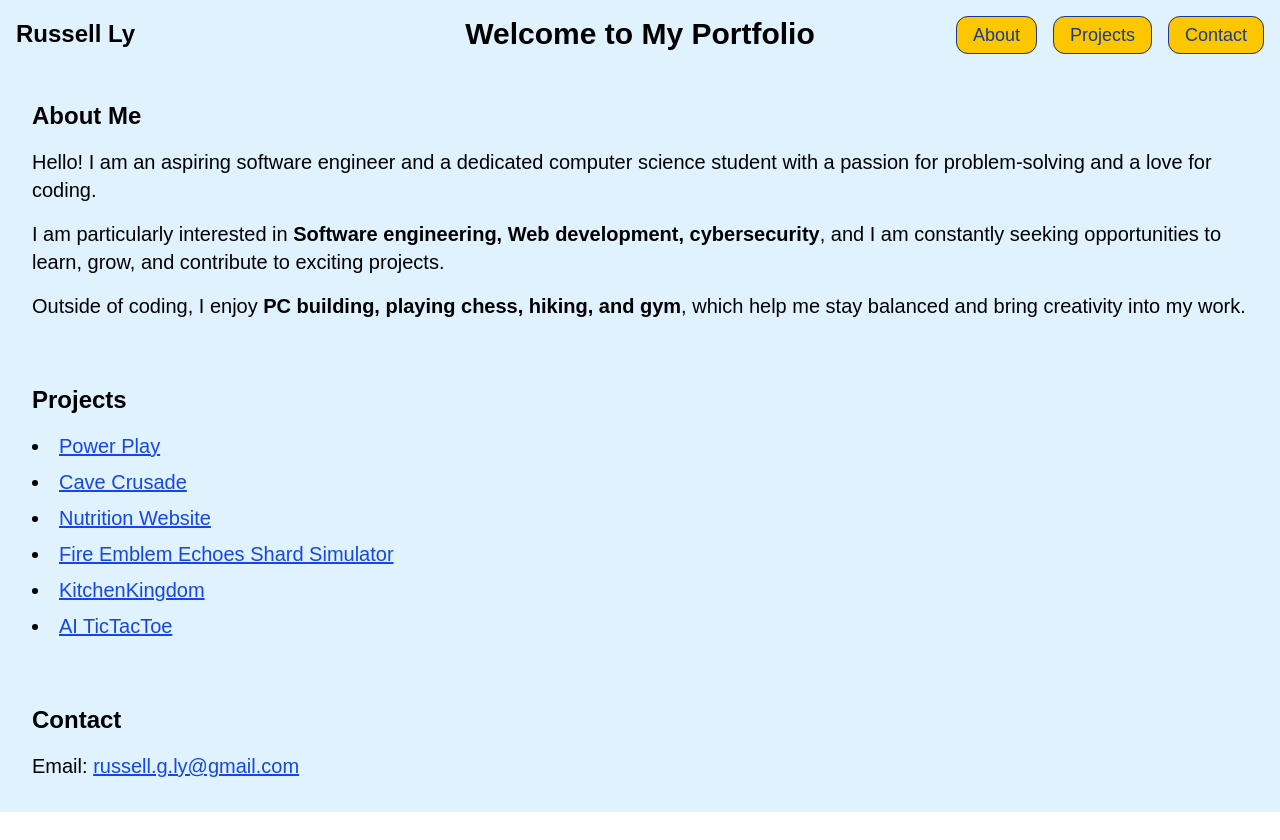
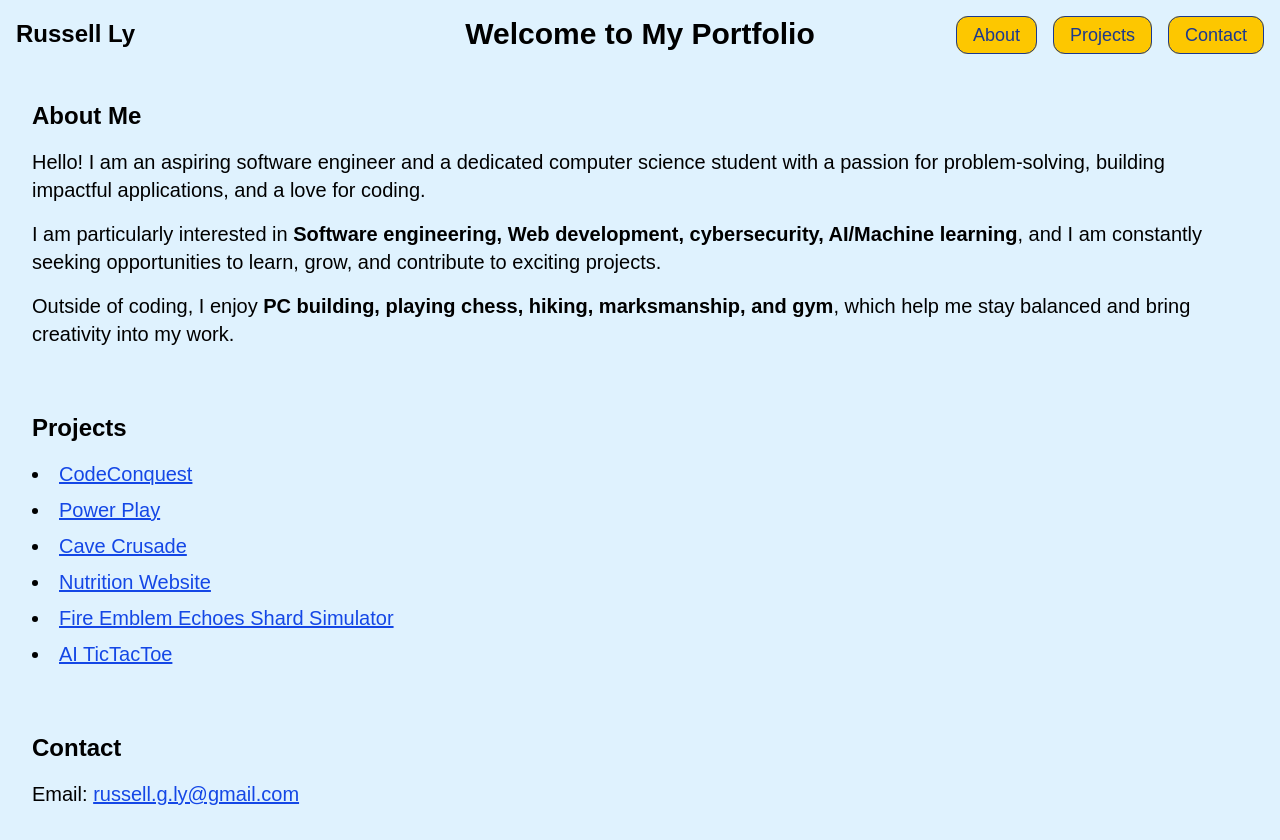
Before and after one commit to Ampherost/Ampherost.github.io, a Next.js app: page / in a window 1280 px wide. Before the commit the page ends 812 px from the top, so only its background shows below. Built offline with nearby package versions, Linux system fonts and the light colour scheme.

Commit message:
added a new project

```diff
--- a/app/page.tsx
+++ b/app/page.tsx
@@ -1,7 +1,3 @@
-// import Image from "next/image";
-
-// src/app/page.tsx
-
 export default function Home() {
   return (
     <main className="bg-sky-100 text-black text-xl min-h-screen">
@@ -49,13 +45,13 @@ export default function Home() {
       <section id="about" className="p-8">
         <h2 className="text-2xl font-bold mb-4">About Me</h2>
         <p className="mb-4">
-          Hello! I am an aspiring software engineer and a dedicated computer science student with a passion for problem-solving and a love for coding.
+          Hello! I am an aspiring software engineer and a dedicated computer science student with a passion for problem-solving, building impactful applications, and a love for coding.
         </p>
         <p className="mb-4">
-          I am particularly interested in <strong>Software engineering, Web development, cybersecurity</strong>, and I am constantly seeking opportunities to learn, grow, and contribute to exciting projects.
+          I am particularly interested in <strong>Software engineering, Web development, cybersecurity, AI/Machine learning</strong>, and I am constantly seeking opportunities to learn, grow, and contribute to exciting projects.
         </p>
         <p>
-          Outside of coding, I enjoy <strong>PC building, playing chess, hiking, and gym</strong>, which help me stay balanced and bring creativity into my work.
+          Outside of coding, I enjoy <strong>PC building, playing chess, hiking, marksmanship, and gym</strong>, which help me stay balanced and bring creativity into my work.
         </p>
       </section>
 
@@ -63,11 +59,11 @@ export default function Home() {
       <section id="projects" className="p-8">
         <h2 className="text-2xl font-bold mb-4">Projects</h2>
         <ul className="list-disc list-inside space-y-2">
+          <li><a href="https://github.com/Ampherost/CodeConquest" className="text-blue-700 underline">CodeConquest</a></li>
           <li><a href="https://github.com/ramirez-nathan/Power-Play" className="text-blue-700 underline">Power Play</a></li>
           <li><a href="https://github.com/ramirez-nathan/CaveCrusade" className="text-blue-700 underline">Cave Crusade</a></li>
           <li><a href="https://github.com/Ampherost/Nurtition-website" className="text-blue-700 underline">Nutrition Website</a></li>
           <li><a href="https://github.com/Ampherost/FE-echoes-shard-simulator" className="text-blue-700 underline">Fire Emblem Echoes Shard Simulator</a></li>
-          <li><a href="https://github.com/Ampherost/KitchenKingdom" className="text-blue-700 underline">KitchenKingdom</a></li>
           <li><a href="https://github.com/Ampherost/AI-TicTacToe" className="text-blue-700 underline">AI TicTacToe</a></li>
         </ul>
       </section>
```
